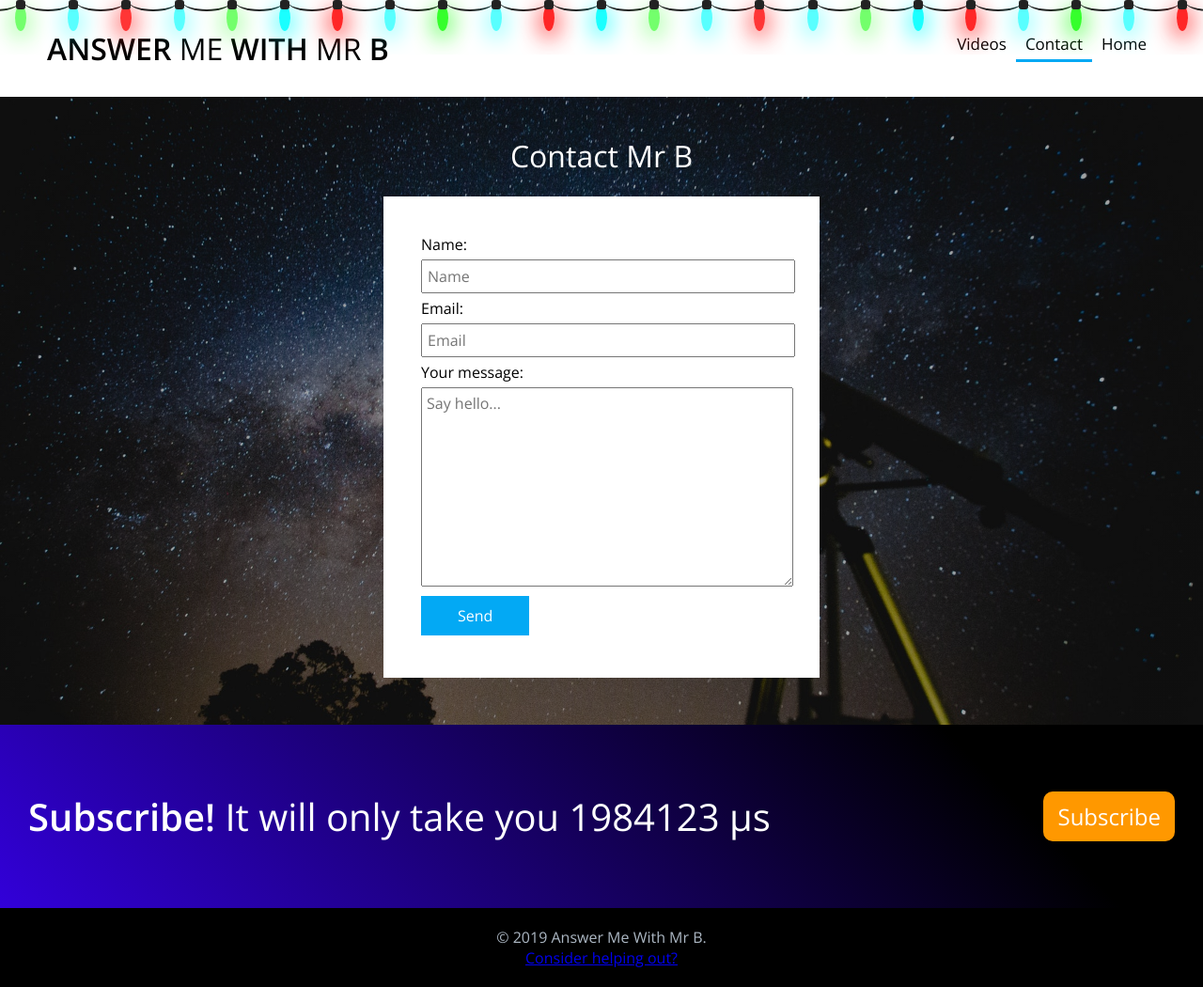
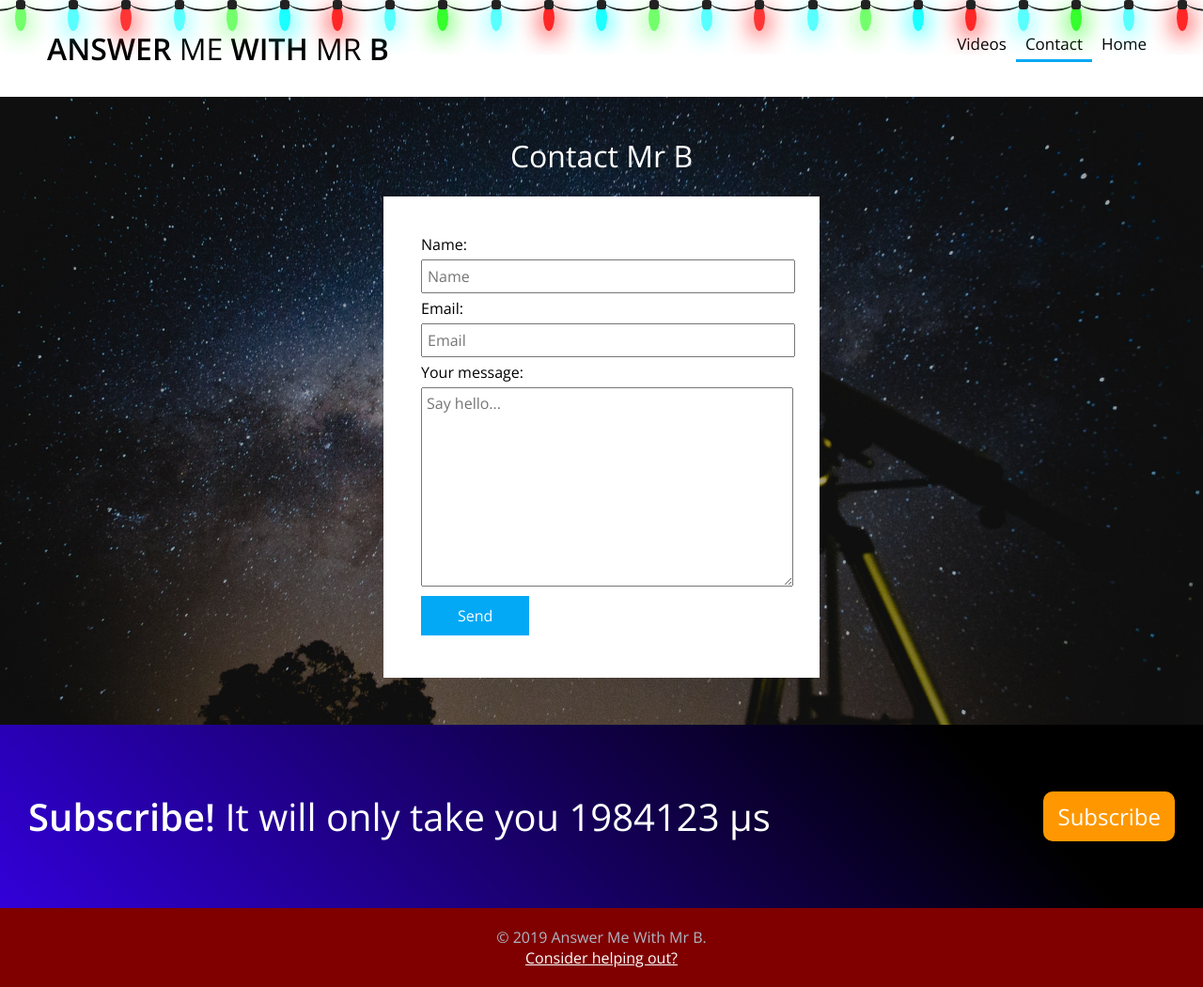
Before and after one commit to AnswerMeWithMrB/website, a Jekyll site: the page built from contact.html, in a window 1280 px wide and 1050 px high. Shown: the whole window at 94% size. Built offline with Jekyll 4.4.1, drawn with Linux system fonts in a browser that asks for light colours.

Commit message:
Change some colours for christmas

```diff
--- a/_sass/_christmas.scss
+++ b/_sass/_christmas.scss
@@ -5,12 +5,26 @@ $globe-spread: 3px;
 $light-off-opacity: 0.4;
 
 body {
-  background-color: black;
+  background-color: #800000;
+  color: white;
 }
 
 #title {
   color: white;
 }
+
+.video-header {
+  color: white;
+}
+
+footer a {
+  color: white;
+}
+
+form label {
+  color: black;
+}
+
 .lightrope {
   text-align: center;
   white-space: nowrap;
```
